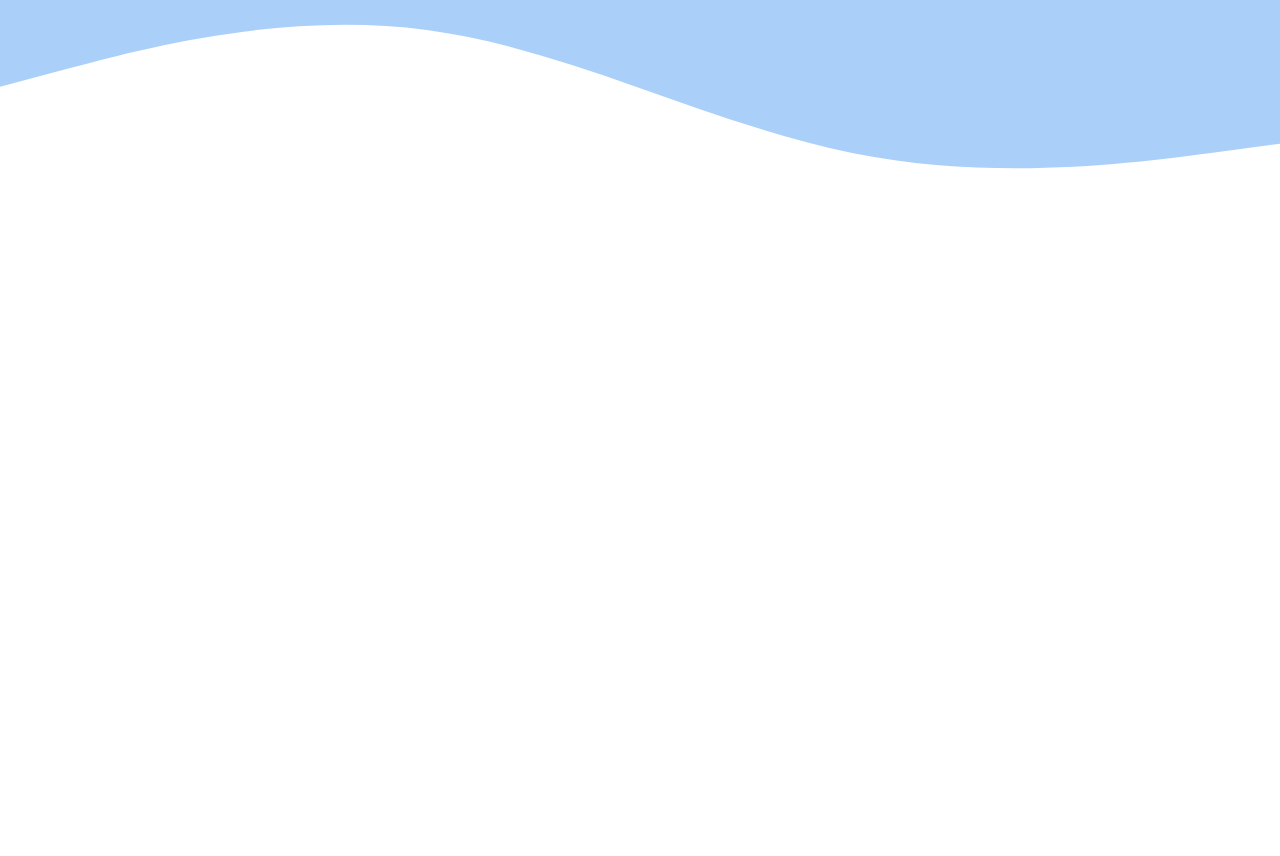
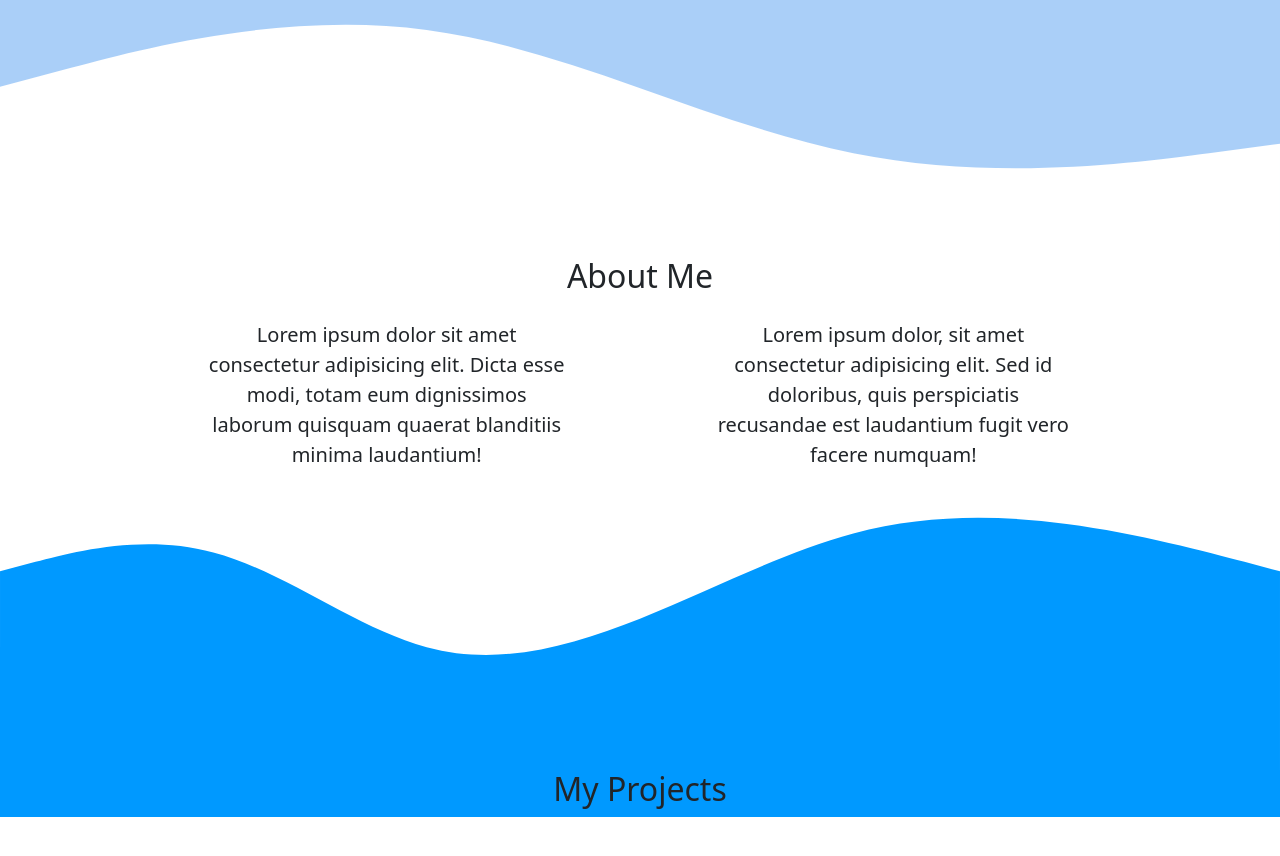
Before and after one commit to asiswantooo/asiswantooo.github.io, a plain HTML site: page index.html in a window 1280 px wide. Shown: the part 500-1356 px from the top of the page. Before the commit the page ends 800 px from the top, so only its background shows below. Drawn offline with nearby package versions, Linux system fonts and the light colour scheme.

Commit message:
Mengedit file index.html (projects) dan style.css (projects)

```diff
--- a/index.html
+++ b/index.html
@@ -71,6 +71,47 @@
       </svg>
     </section>
     <!-- Akhir Jumbroton -->
+
+    <!-- About -->
+    <section id="about">
+      <div class="container">
+        <div class="row text-center mb-3">
+          <div class="col">
+            <h2>About Me</h2>
+          </div>
+        </div>
+        <div class="row justify-content-evenly fs-5 text-center">
+          <div class="col-4">
+            <p>
+              Lorem ipsum dolor sit amet consectetur adipisicing elit. Dicta
+              esse modi, totam eum dignissimos laborum quisquam quaerat
+              blanditiis minima laudantium!
+            </p>
+          </div>
+            <div class="col-4">
+              <p>
+                Lorem ipsum dolor, sit amet consectetur adipisicing elit. Sed id
+                doloribus, quis perspiciatis recusandae est laudantium fugit
+                vero facere numquam!
+              </p>
+            </div>
+          </div>
+        </div>
+      </div>
+      <svg xmlns="http://www.w3.org/2000/svg" viewBox="0 0 1440 320"><path fill="#0099ff" fill-opacity="1" d="M0,96L40,85.3C80,75,160,53,240,74.7C320,96,400,160,480,181.3C560,203,640,181,720,149.3C800,117,880,75,960,53.3C1040,32,1120,32,1200,42.7C1280,53,1360,75,1400,85.3L1440,96L1440,320L1400,320C1360,320,1280,320,1200,320C1120,320,1040,320,960,320C880,320,800,320,720,320C640,320,560,320,480,320C400,320,320,320,240,320C160,320,80,320,40,320L0,320Z"></path></svg>
+    </section>
+    <!-- Akhir About -->
+    <!-- Projects -->
+    <section id="projects">
+      <div class="container">
+        <div class="row text-center">
+          <div class="col  rgb(170, 207, 248)">
+            <h2>My Projects</h2>
+          </div>
+        </div>
+      </div>
+    </section>
+    <!-- akhir Project -->
     <script
       src="https://cdn.jsdelivr.net/npm/bootstrap@5.2.0/dist/js/bootstrap.bundle.min.js"
       integrity="sha384-A3rJD856KowSb7dwlZdYEkO39Gagi7vIsF0jrRAoQmDKKtQBHUuLZ9AsSv4jD4Xa"
--- a/style.css
+++ b/style.css
@@ -1,4 +1,10 @@
+body {
+  min-height: 3000px;
+}
 .jumbotron {
   padding-top: 2rem;
   background-color: rgb(170, 207, 248);
 }
+#projects {
+  background-color: #0099ff;
+}
```
